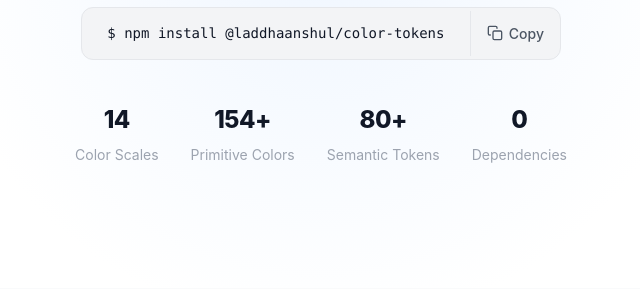
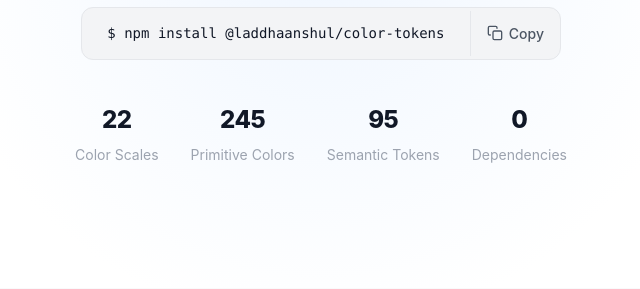
Before and after one commit to laddhaanshul/ColorToken, a PHP site: page / in a window 1280 px wide. Shown: the part 468-757 px from the top of the page, without its empty margins (319-959 px from the left). Run offline with PHP 8.4, Linux system fonts and the light colour scheme.

Commit message:
chore: updated hero stats in promotional website

```diff
--- a/website/index.php
+++ b/website/index.php
@@ -43,15 +43,15 @@ require_once __DIR__ . '/includes/header.php';
 
     <div class="hero-stats">
       <div class="stat">
-        <span class="stat-value">14</span>
+        <span class="stat-value">22</span>
         <span class="stat-label">Color Scales</span>
       </div>
       <div class="stat">
-        <span class="stat-value">154+</span>
+        <span class="stat-value">245</span>
         <span class="stat-label">Primitive Colors</span>
       </div>
       <div class="stat">
-        <span class="stat-value">80+</span>
+        <span class="stat-value">95</span>
         <span class="stat-label">Semantic Tokens</span>
       </div>
       <div class="stat">
```
